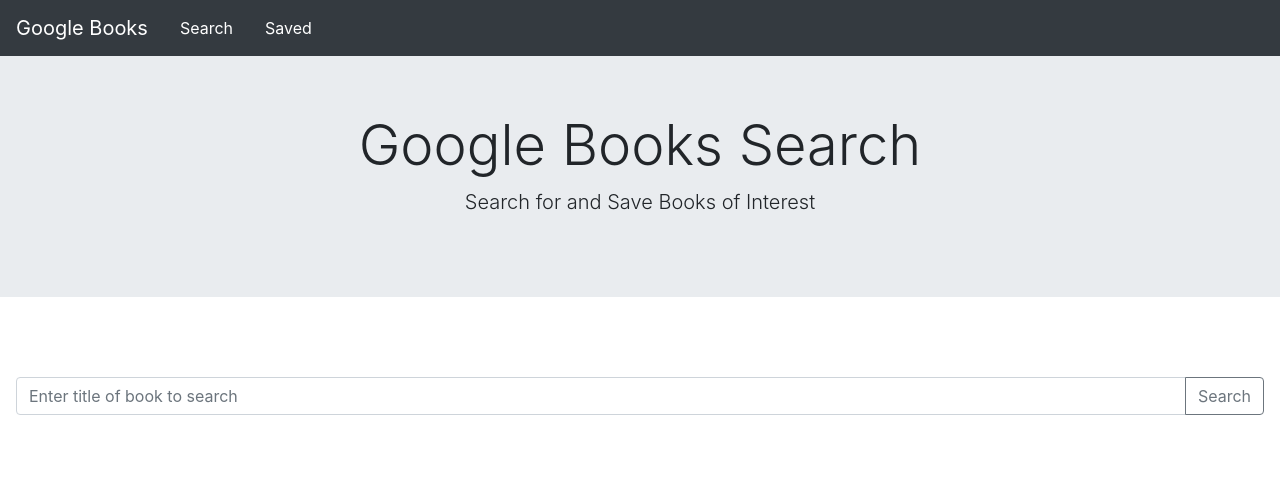
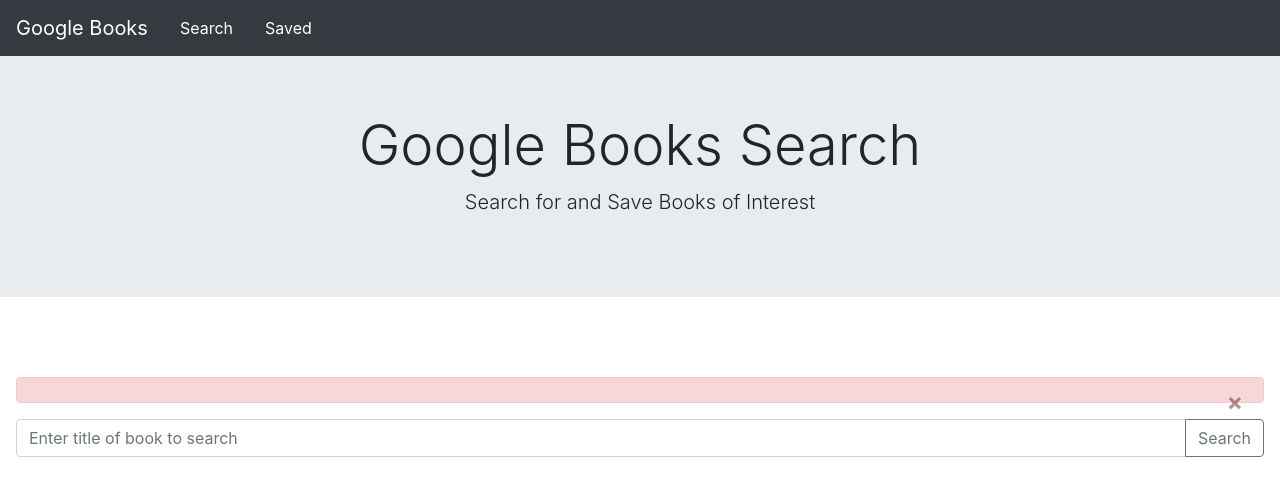
Before and after one commit to doanjb/Google-Books-Search, a React (Create React App) app in the folder client/: page / in a window 1280 px wide. Shown: the top 496 px of the page. Built offline with nearby package versions, Linux system fonts and the light colour scheme; the HTML template or start-up script is replaced by a standard one.

Commit message:
testing alerts

```diff
--- /dev/null
+++ b/client/src/components/Alerts/Message.js
@@ -0,0 +1,11 @@
+import React from 'react';
+
+import { Alert } from 'react-bootstrap';
+
+export default function Message(props) {
+  return (
+    <Alert dismissible variant='danger'>
+      {props.message}
+    </Alert>
+  );
+}
--- a/client/src/components/Search/Search.js
+++ b/client/src/components/Search/Search.js
@@ -2,6 +2,7 @@
 import API from '../utils/API';
 import Book from '../Book/Book';
 import SearchBar from './SearchBar';
+import Message from '../Alerts/Message';
 
 export default class Search extends Component {
   state = {
@@ -43,7 +44,9 @@
 
   save = (bookId, title, authors, description, image, link) => {
     API.saveBook(bookId, title, authors, description, image, link)
-      .then(res => alert('book saved'))
+      .then(res => {
+        alert('book saved');
+      })
       .catch(err => {
         console.log('err :', err);
       });
@@ -52,12 +55,14 @@
   render() {
     return (
       <main className='container-fluid px-0 pt-5 px-3'>
+        <Message message={this.state.search} />
         <SearchBar searchBook={this.searchBook} />
         {this.state.books.map(book => {
           return (
             <Book
               key={book.bookId}
               bookId={book.bookId}
+              // TODO: get authors to display seperated by commas
               title={book.title}
               image={book.image}
               author={book.author}
```
Also changed, not shown: 1 other file (tests, documents, lock files or other folders).
